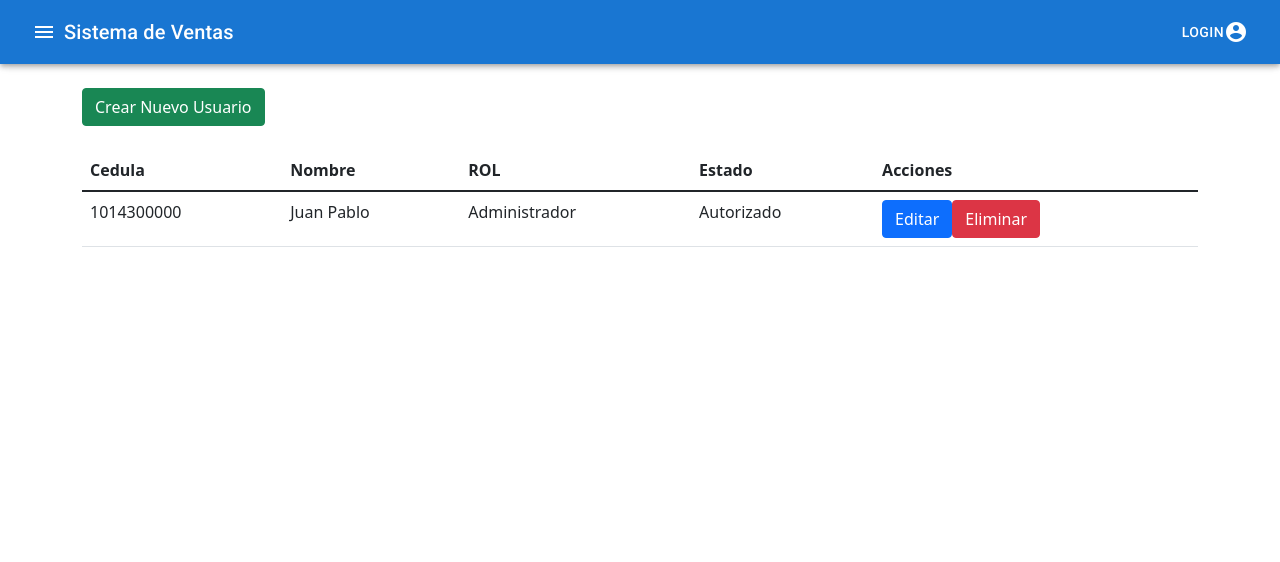
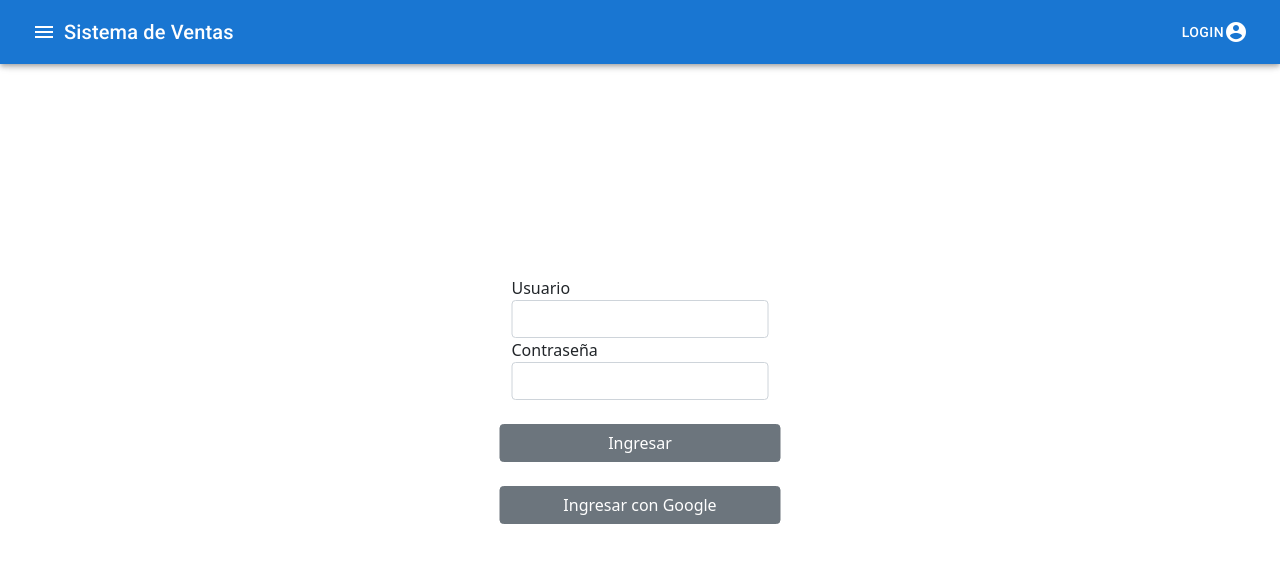
Before and after one commit to JuanDevop/Proyecto_MisionTIC_grupo20, a React (Create React App) app in the folder proyecto_grupo20/: page / in a window 1280 px wide. Shown: the top 562 px of the page. Built offline with nearby package versions, Linux system fonts and the light colour scheme.

Commit message:
agregamos modulo Login

```diff
--- a/proyecto_grupo20/src/App.jsx
+++ b/proyecto_grupo20/src/App.jsx
@@ -3,6 +3,7 @@ import { ThemeProvider } from "@material-ui/styles";
 import theme from './temaConfig'
 import Navbar from './Components/Navbar'
 import maestroUsuarios from './Components/maestroUsuarios'
+import Login from "./Components/Login";
 
 const Usuarios = maestroUsuarios
 
@@ -12,7 +13,7 @@ function App(){
 
         <ThemeProvider theme={theme}>
             <Navbar />
-            <Usuarios />
+            <Login />
         </ThemeProvider>
 
     );
--- /dev/null
+++ b/proyecto_grupo20/src/Components/Login.jsx
@@ -0,0 +1,29 @@
+import React from 'react'
+import 'bootstrap/dist/css/bootstrap.min.css';
+import {Table,Button,Container,Modal,ModalBody,ModalHeader, FormGroup , ModalFooter,Label,Input,Form,FormText} from 'reactstrap'
+
+export const Login = () => {
+    return (
+        <div className="position-absolute top-50 start-50 translate-middle">
+            <Form>
+                <FormGroup>
+                    <Label>Usuario</Label>
+                    <Input type="text"></Input>
+                </FormGroup>
+                <FormGroup>
+                    <Label>Contraseña</Label>
+                    <Input type="Password"></Input>
+                </FormGroup>
+                <br/>
+                <div className="row">
+                <Button >Ingresar</Button>
+                </div>
+                <br />
+                <div className="row">
+                <Button >Ingresar con Google</Button>
+                </div>
+            </Form>
+        </div>
+    )
+}
+export default Login;
```
